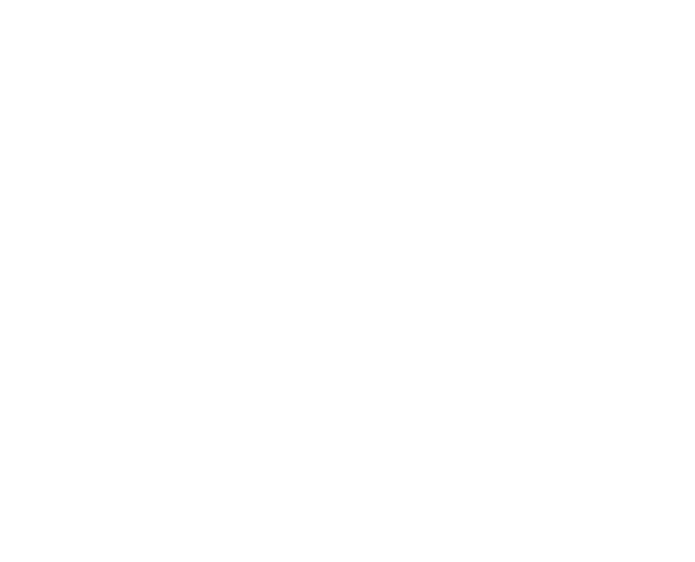
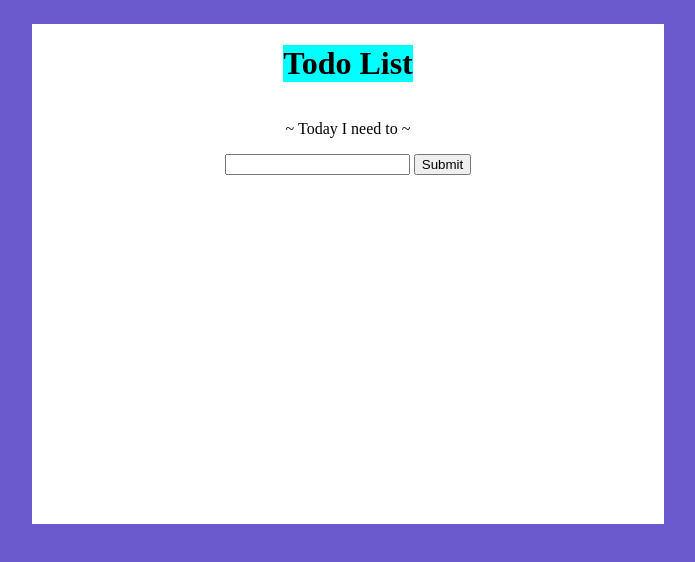
Before and after one commit to dts-kominfo-rea4a/challenge-dom-ahmadfaisall020597, a website: page index.html in a window 1280 px wide. Shown: the whole page, without its empty margins (292-987 px from the left). Drawn offline with Linux system fonts and the light colour scheme.

Commit message:
to-do-list

```diff
--- a/index.html
+++ b/index.html
@@ -6,8 +6,50 @@
     <meta name="viewport" content="width=device-width, initial-scale=1.0" />
     <title>Challenge - DOM</title>
   </head>
+  <style>
+    body {
+      background-color: #6a5acd;
+    }
+    #container {
+      display: flex;
+      align-items: center;
+      justify-content: center;
+    }
+    #box {
+      display: flex;
+      align-items: center;
+      flex-direction: column;
+      background-color: white;
+      margin-top: 1rem;
+      min-height: 500px;
+      width: 50%;
+    }
+    #todo-title {
+      background-color: aqua;
+    }
+    #todo-output-container {
+      width: 100%;
+    }
+  </style>
   <body>
     <div id="app">
+      <div id="container">
+        <div id="box">
+          <div>
+            <h1 id="todo-title">Todo List</h1>
+          </div>
+          <p id="todo-subtitle">~ Today I need to ~</p>
+          <form>
+            <input type="text" id="todo-input" />
+            <button type="button" id="todo-submit">Submit</button>
+          </form>
+          <div id="todo-output-container">
+            <ul id="todo-output"></ul>
+          </div>
+
+          <h2 id="temp"></h2>
+        </div>
+      </div>
       <!-- TODO: Buatlah sebuah header dengan id todo-title -->
       <!-- TODO: Buatlah sebuah subtitle dengan id todo-subtitle -->
 
@@ -21,21 +63,45 @@
 
     <!-- ! Untuk tantangan ini, script jangan diubah ke external js yah ! -->
     <script>
+      document.addEventListener("submit", (e) => {
+        e.preventDefault();
+      });
+
       // TODO: Deklarasi variable sesuai dengan kebutuhan di sini
-      let button;
+      let button = document.querySelector("#todo-submit");
       let input;
-      let output;
+      let output = [];
 
       // TODO: Buatlah sebuah fungsi dengan nama fnClickHandler
       // Fungsi yang digunakan untuk menambahkan tulisan
       // Jangan ubah cara deklarasi fungsinya, cukup isi saja
-      function fnClickHandler(toDoItem) {}
+      function fnClickHandler(toDoItem) {
+        document.querySelector("#todo-input").value = "";
+
+        output.push(toDoItem);
+        let html = "";
+
+        output.forEach((value) => {
+          html += `<li>${value}</li>`;
+        });
+
+        document.querySelector("#todo-output").innerHTML = html;
+      }
 
       // TODO: register event onclick / addEventListener untuk button
       // akan menjalankan fungsi fnClickHandler
+      document
+        .querySelector("#todo-submit")
+        .addEventListener("click", (e) => fnClickHandler(document.querySelector("#todo-input").value));
 
       // TODO: register event onkeypress / addEventListener untuk input
       // sehingga saat di input ditekan enter akan menjalankan fungsi fnClickHandler juga
+      document
+        .querySelector("#todo-input")
+        .addEventListener("keypress", (e) => {
+          if (e.code == "Enter" || e.keyCode == '13' || e.charCode == '13')
+            fnClickHandler(document.querySelector("#todo-input").value);
+        });
     </script>
   </body>
 </html>
```
